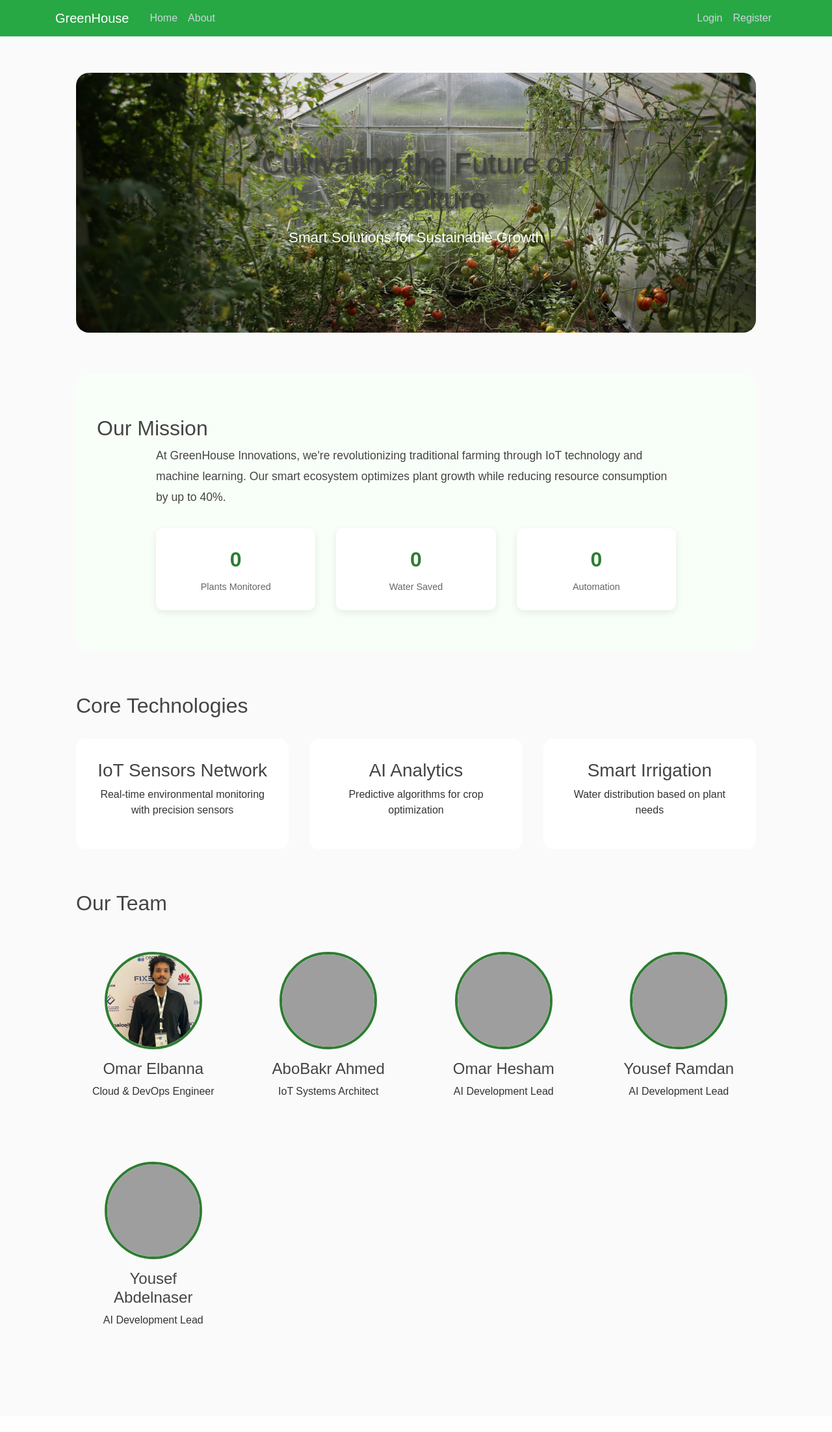
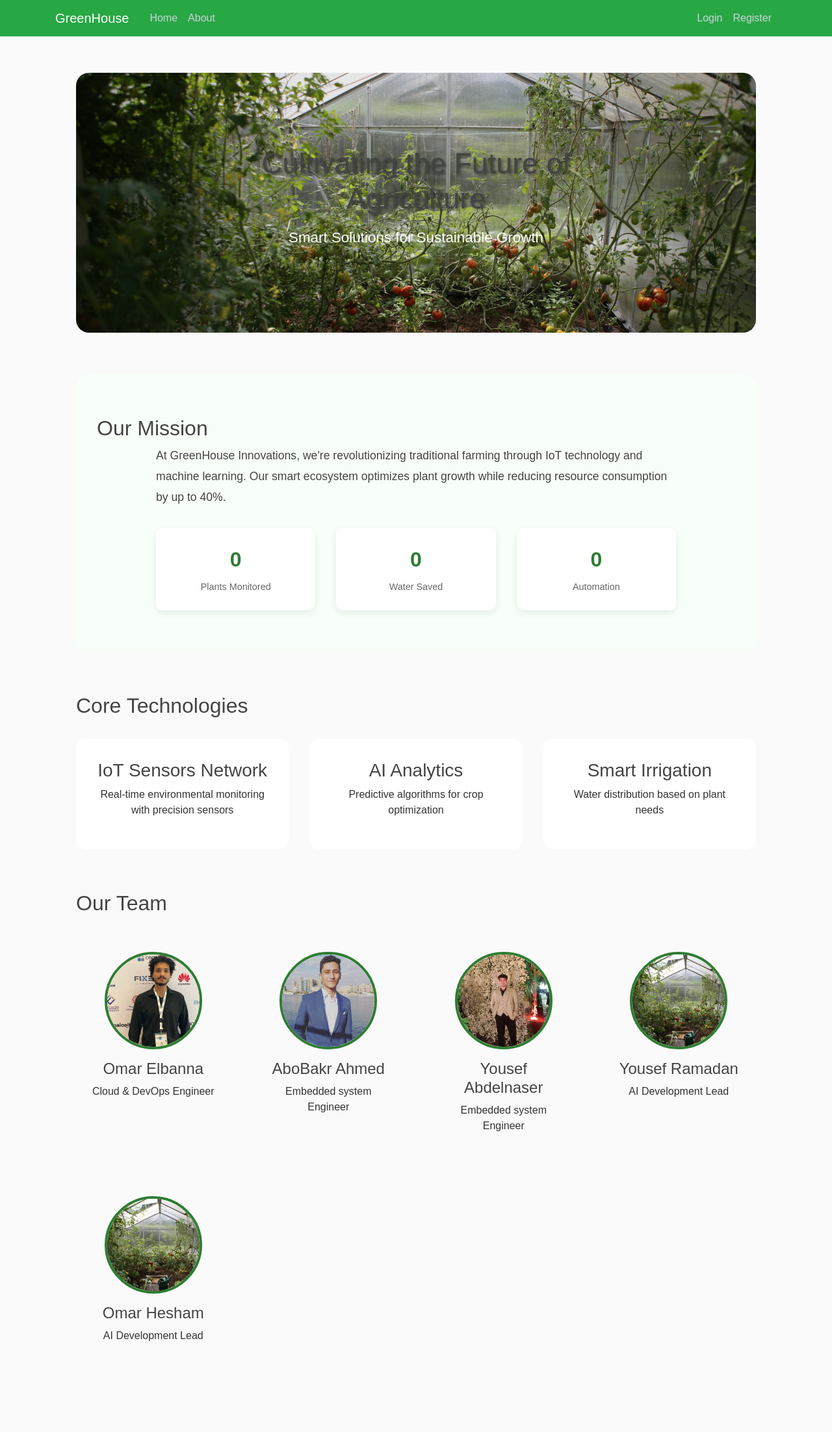
Before and after one commit to zscbana/Smart_Green_House, a Django app: page /about/ in a window 1280 px wide. Shown: the whole page at 65% size. Before the commit the page ends 2040 px from the top, so only its background shows below. Run offline with Django 5.2, Linux system fonts and the light colour scheme; some libraries are stand-ins or nearby versions; grey boxes are pictures that could not be loaded.

Commit message:
Add team members' photos, InfluxDB backup, and favicon

```diff
--- a/webapp/main/templates/main/about.html
+++ b/webapp/main/templates/main/about.html
@@ -65,23 +65,23 @@
                 <p>Cloud & DevOps Engineer </p>
             </div>
             <div class="team-member">
-                <img src="/static/main/images/team2.jpg" alt="Team member" class="member-photo">
+                <img src="/static/main/images/AboBakrAhmed.jpeg" alt="Team member" class="member-photo">
                 <h4>AboBakr Ahmed</h4>
-                <p>IoT Systems Architect</p>
+                <p>Embedded system Engineer</p>
             </div>
             <div class="team-member">
-                <img src="/static/main/images/team3.jpg" alt="Team member" class="member-photo">
-                <h4>Omar Hesham</h4>
+                <img src="/static/main/images/YoussefAbdelnaser.jpeg" alt="Team member" class="member-photo">
+                <h4>Yousef Abdelnaser</h4>
+                <p>Embedded system Engineer</p>
+            </div>
+            <div class="team-member">
+                <img src="/static/main/images/Green2.jpg" alt="Team member" class="member-photo">
+                <h4>Yousef Ramadan</h4>
                 <p>AI Development Lead</p>
             </div>
             <div class="team-member">
-                <img src="/static/main/images/team3.jpg" alt="Team member" class="member-photo">
-                <h4>Yousef Ramdan</h4>
-                <p>AI Development Lead</p>
-            </div>
-            <div class="team-member">
-                <img src="/static/main/images/team3.jpg" alt="Team member" class="member-photo">
-                <h4>Yousef Abdelnaser</h4>
+                <img src="/static/main/images/Green2.jpg" alt="Team member" class="member-photo">
+                <h4>Omar Hesham</h4>
                 <p>AI Development Lead</p>
             </div>
         </div>
--- a/webapp/main/templates/main/base.html
+++ b/webapp/main/templates/main/base.html
@@ -11,7 +11,7 @@
 
        {% load static %}
        <link rel="stylesheet" type="text/css" href="{% static 'main/css/main.css' %}">
-
+       <link rel="icon" type="image/png" href="{% static 'main/images/favicon.ico' %}">
        {% if title %}
        <title>{{ title }}</title>
        {% else %}
```
Also changed, not shown: webapp/main/static/main/images/AboBakrAhmed.jpeg (added), webapp/main/static/main/images/YoussefAbdelnaser.jpeg (added), webapp/main/static/main/images/favicon.ico (added), 7 other files.
